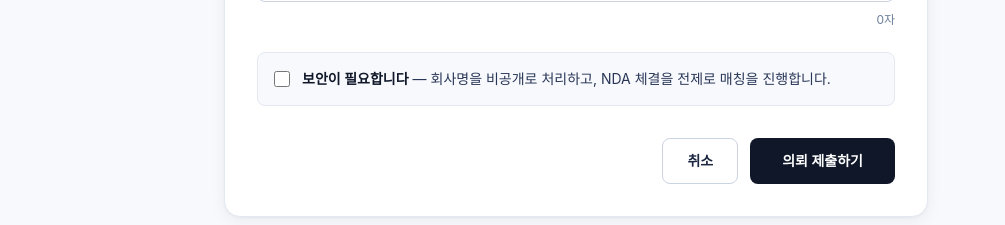
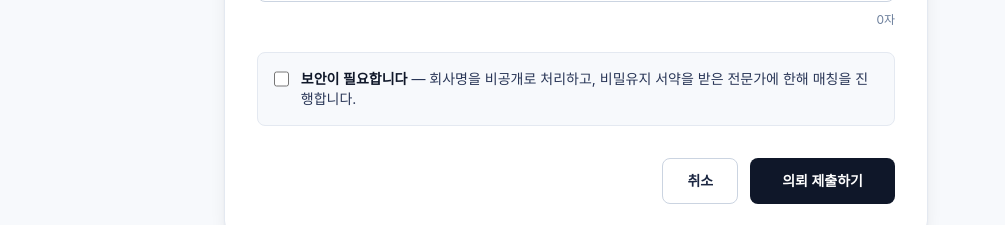
Before and after one commit to hyeongwoohyeong/assign-mvp, a Next.js app: page /request in a window 1280 px wide. Shown: the part 900-1125 px from the top of the page, without its empty margins (64-1069 px from the left). Built offline with nearby package versions, Linux system fonts and the light colour scheme; no server answers; a web font is replaced by a local one.

Commit message:
copy: NDA 표현을 '비밀유지 서약'으로 변경

```diff
--- a/app/request/page.tsx
+++ b/app/request/page.tsx
@@ -365,7 +365,7 @@ export default function RequestPage() {
           <label htmlFor="confidential" className="text-sm text-navy-700">
             <span className="font-semibold text-navy-900">보안이 필요합니다</span>
             <span className="ml-1">
-              — 회사명을 비공개로 처리하고, NDA 체결을 전제로 매칭을 진행합니다.
+              — 회사명을 비공개로 처리하고, 비밀유지 서약을 받은 전문가에 한해 매칭을 진행합니다.
             </span>
           </label>
         </div>
```
